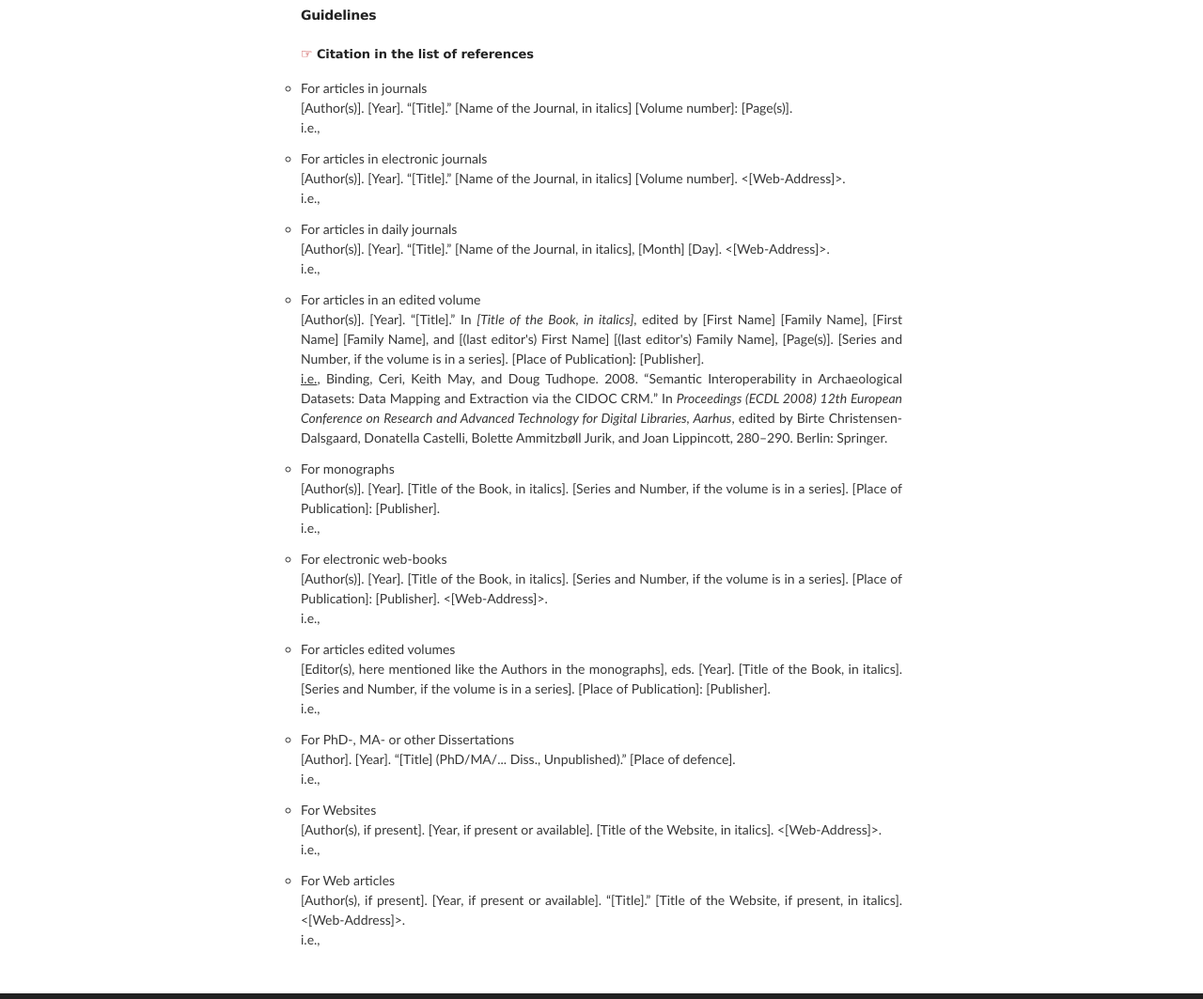
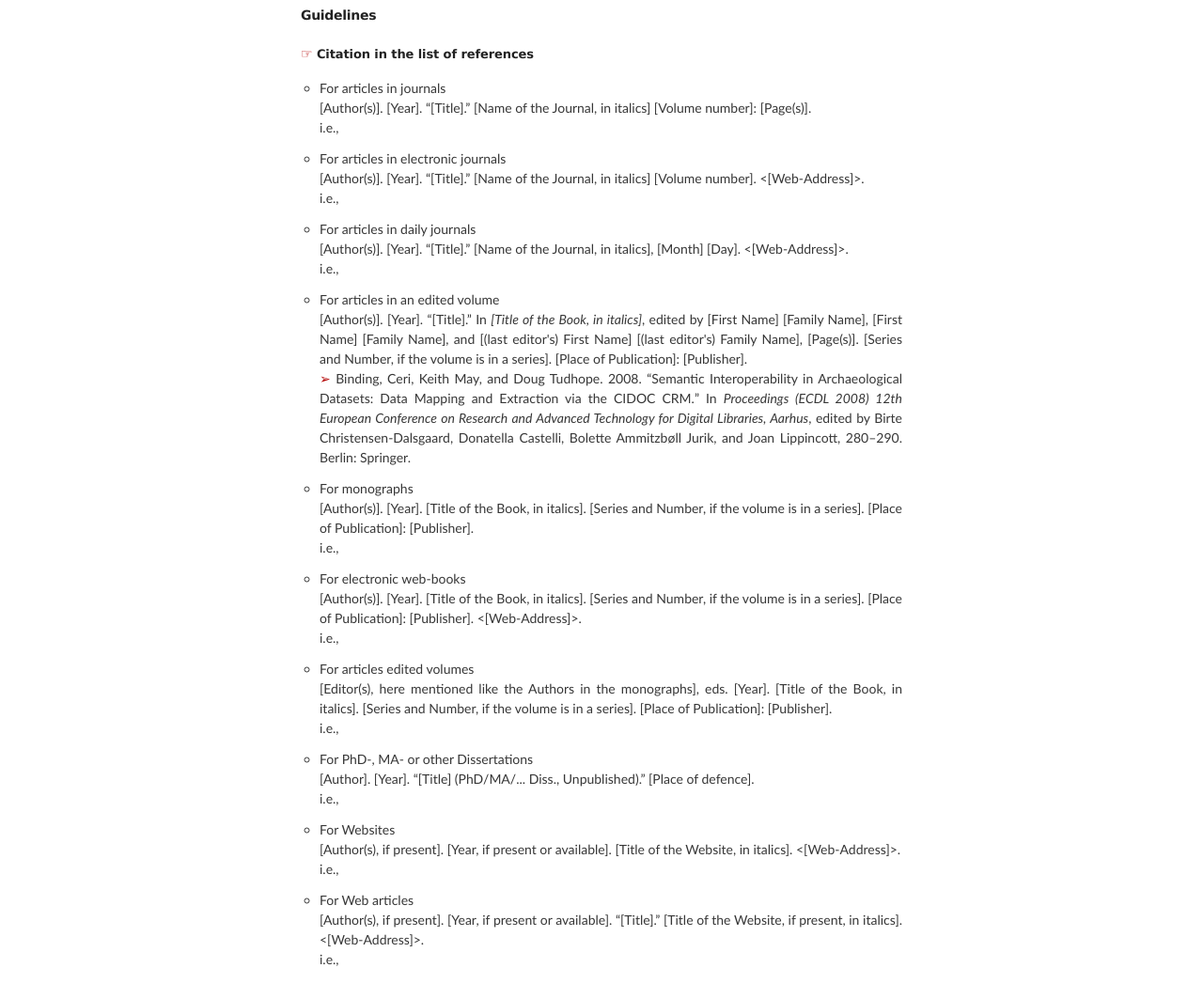
Before and after one commit to vbigot-juloux/ane-research-humanities, a Jekyll site: the page built from docs/Guidelines.md, in a window 1280 px wide, cut to the strip 202-1265 px from the top of the page. Shown: the whole strip at 94% size. Built offline with Jekyll 4.4.1, drawn with Linux system fonts in a browser that asks for light colours; the repository's description, which GitHub fills in, is left out.

Commit message:
Update Guidelines.md

```diff
--- a/docs/Guidelines.md
+++ b/docs/Guidelines.md
@@ -7,7 +7,7 @@ layout: default
 
 <h3><span style="color:#b30000; font-size: 14px;">&#9758;</span> Citation in the list of references</h3>
 
-<ul style="list-style-type: circle; padding-left: 0;">
+<ul style="list-style-type: circle;">
 <li style="padding-bottom: 12px; text-align: justify">For articles in journals<br />
 [Author(s)]. [Year]. “[Title].” [Name of the Journal, in italics] [Volume number]: [Page(s)].<br />
 i.e., </li>
@@ -22,7 +22,7 @@ i.e.,</li>
 
 <li style="padding-bottom: 12px; text-align: justify">For articles in an edited volume<br />
   [Author(s)]. [Year]. “[Title].” In <em>[Title of the Book, in italics]</em>, edited by [First Name] [Family Name], [First Name] [Family Name], and [(last editor's) First Name] [(last editor's) Family Name], [Page(s)]. [Series and Number, if the volume is in a series]. [Place of Publication]: [Publisher].<br />
-  <u>i.e.</u>, Binding, Ceri, Keith May, and Doug Tudhope. 2008. “Semantic Interoperability in Archaeological Datasets: Data Mapping and Extraction via the <span style="font-variant: small-caps">CIDOC CRM.</span>” In <em>Proceedings (ECDL 2008) 12th European Conference on Research and Advanced Technology for Digital Libraries, Aarhus</em>, edited by Birte Christensen-Dalsgaard, Donatella Castelli, Bolette Ammitzbøll Jurik, and Joan Lippincott, 280–290. Berlin: Springer.</li>
+  <span style="color:#b30000; font-size: 14px;">&#x27A2;</span> Binding, Ceri, Keith May, and Doug Tudhope. 2008. “Semantic Interoperability in Archaeological Datasets: Data Mapping and Extraction via the <span style="font-variant: small-caps">CIDOC CRM.</span>” In <em>Proceedings (ECDL 2008) 12th European Conference on Research and Advanced Technology for Digital Libraries, Aarhus</em>, edited by Birte Christensen-Dalsgaard, Donatella Castelli, Bolette Ammitzbøll Jurik, and Joan Lippincott, 280–290. Berlin: Springer.</li>
 
 <li style="padding-bottom: 12px; text-align: justify">For monographs<br />
 [Author(s)]. [Year]. [Title of the Book, in italics]. [Series and Number, if the volume is in a series]. [Place of Publication]: [Publisher].<br />
```
